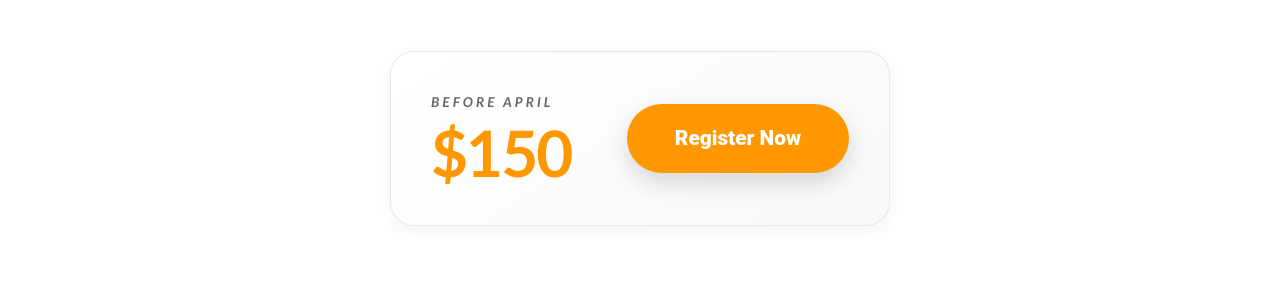
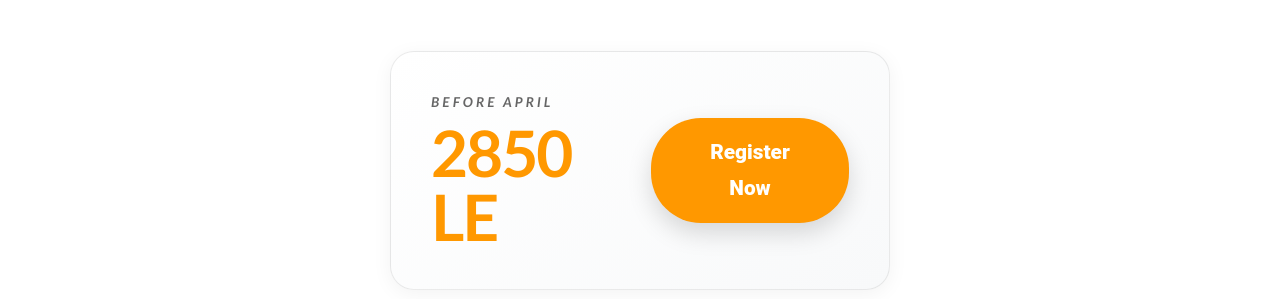
Before and after one commit to khesly1903/FlipInvertedArtsWebsite, a React (Vite) app: page /events in a window 1280 px wide. Shown: the part 1640-1939 px from the top of the page. Built offline with nearby package versions, Linux system fonts and the light colour scheme.

Commit message:
Added a price field for current event.

```diff
--- a/src/pages/EventsPage.jsx
+++ b/src/pages/EventsPage.jsx
@@ -112,7 +112,7 @@ const EventsPage = () => {
                 letterSpacing: -2,
               }}
             >
-              $150
+              2850 LE
             </Typography>
           </Box>
           <Box>
```
